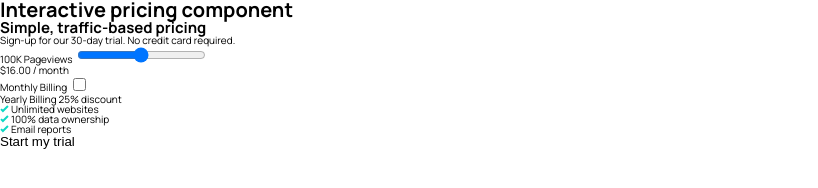
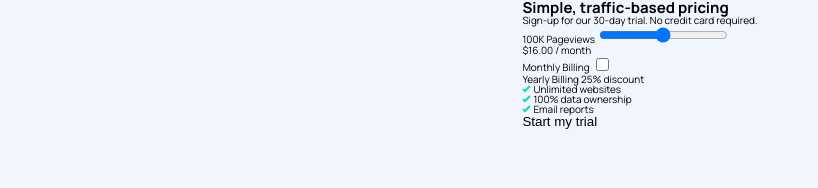
Before and after one commit to GabrielDeFreitas/front-end-mentor-challenges, a plain HTML site: page interactive-pricing-component-main/index.html in a window 1280 px wide. Shown: the whole page, without its empty margins (0-818 px from the left). Drawn offline with Linux system fonts and the light colour scheme.

Commit message:
css - body

```diff
--- a/interactive-pricing-component-main/main.css
+++ b/interactive-pricing-component-main/main.css
@@ -3,3 +3,21 @@
 html {
   font-family: "Manrope", sans-serif;
 }
+body {
+  min-height: 100vh;
+  padding: 8.9rem 2.4rem 8.6rem;
+  display: grid;
+  place-items: start center;
+  background: hsl(230, 100%, 99);
+  background: url("images/bg-pattern.svg") no-repeat, #f9faff;
+  background-size: auto 50%;
+}
+.sr-only {
+  position: absolute;
+  top: auto;
+  height: 1px;
+  width: 1px;
+  overflow: hidden;
+  clip: rect(1px, 1px, 1px, 1px);
+  white-space: nowrap;
+}
--- a/interactive-pricing-component-main/reset.css
+++ b/interactive-pricing-component-main/reset.css
@@ -56,7 +56,6 @@ button {
     font-size: 62.5%;
 }
 
-
 a, a:hover, a:focus, a:active {
     text-decoration: none;
     color: inherit;
```
